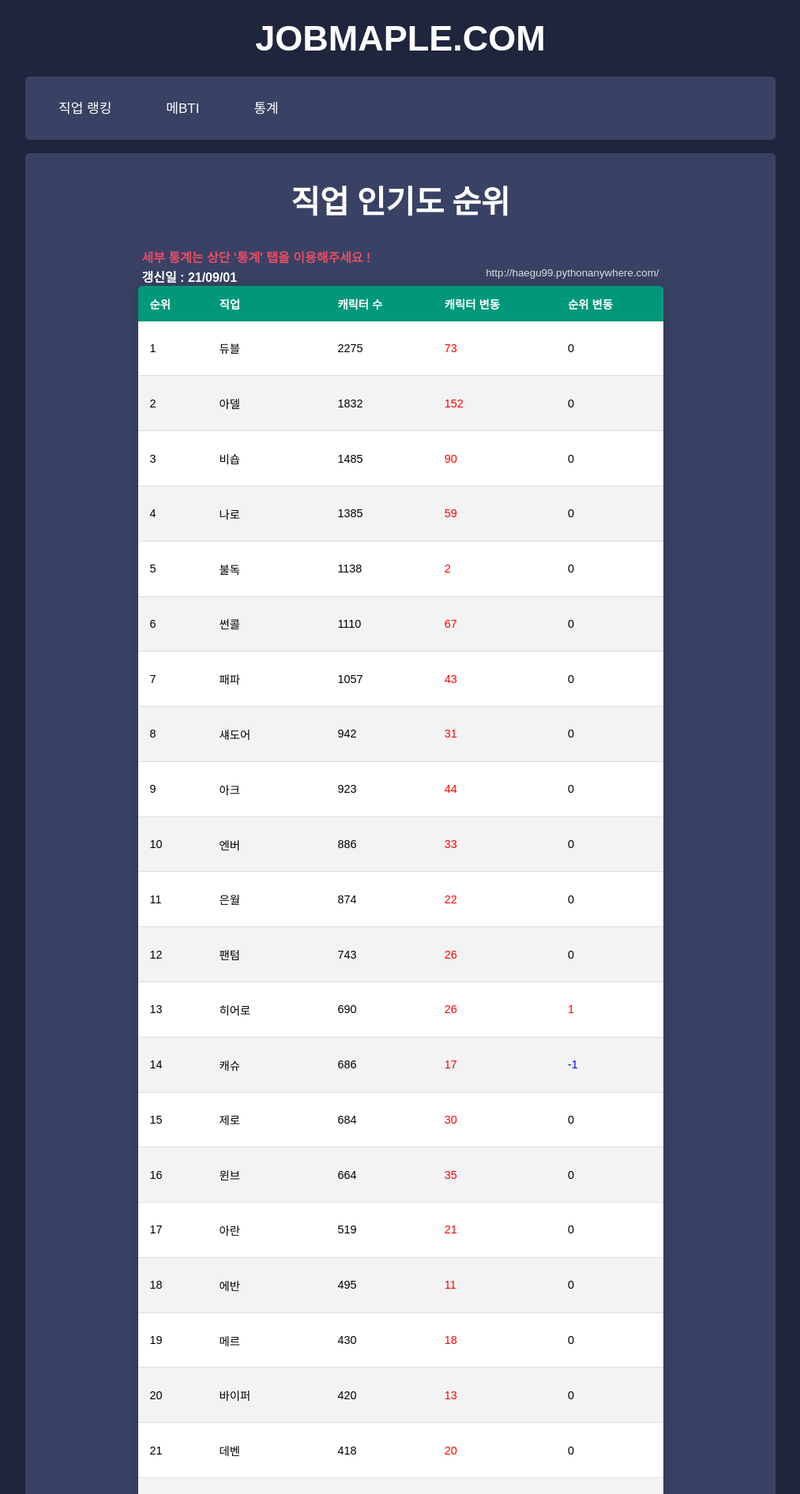
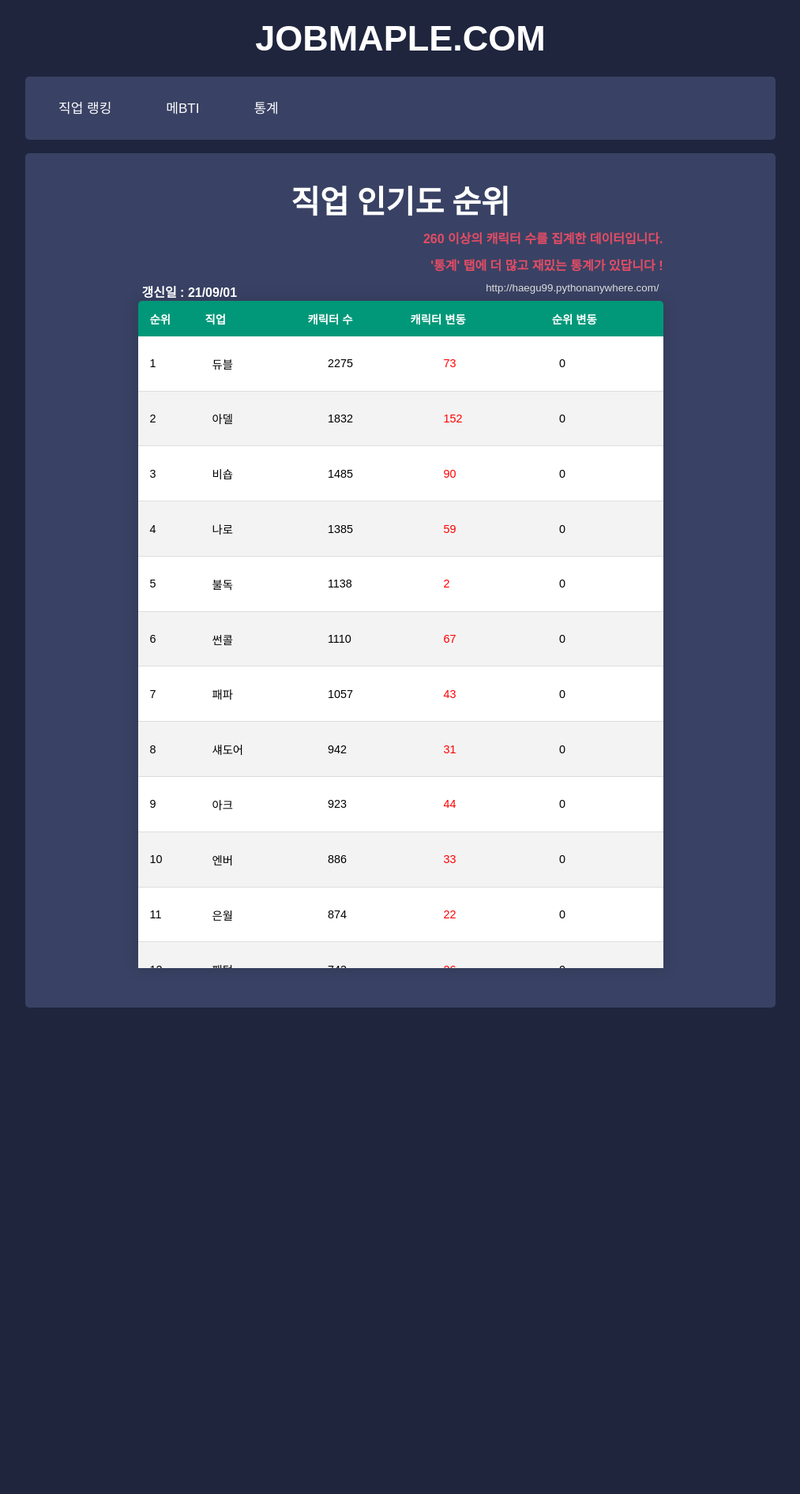
Before and after one commit to koding1/maple_web_ver2, a Flask app: page / in a window 1280 px wide. Shown: the top 1892 px of the page at 79% size, without its empty margins (133-1146 px from the left). After the commit the page ends 1276 px from the top, so only its background shows below. Run offline with Flask 2, Linux system fonts and the light colour scheme; some libraries are stand-ins or nearby versions; some web fonts are replaced.

Commit message:
jobrank page end

```diff
--- a/static/css/jobrank.css
+++ b/static/css/jobrank.css
@@ -155,6 +155,55 @@ h1, h2, a{
     color: #FFFFFF
 }
 /******************** hover set 0906 E********************/
+
+
+/******************** table head fix and body scroll 0910 E********************/
+
+.content-table {
+  width: 100%;
+}
+
+
+.content-table thead {
+  /* display: table;  */
+  width: calc(100% - 17px);
+}
+
+.content-table tbody {
+  display: block;
+  max-height: 800px;
+  overflow-y: scroll;
+}
+
+.content-table th, td {
+  /* width: 33.33%;*/
+  padding: 5px;
+  word-break: break-all;
+}
+
+.content-table tr {
+  display: table;
+  width: 100%;
+  box-sizing: border-box;
+}
+
+.content-table td {
+  /* text-align: center; */
+  /* border-bottom: none;
+  border-left: none; */
+}
+
+.content-table th:nth-of-type(1), .content-table td:nth-of-type(1) { width: 40px; }
+.content-table th:nth-of-type(2), .content-table td:nth-of-type(2) { width: 100px; }
+.content-table th:nth-of-type(3), .content-table td:nth-of-type(3) { width: 100px; }
+.content-table th:nth-of-type(3), .content-table td:nth-of-type(4) { width: 100px; }
+.content-table th:nth-of-type(3), .content-table td:nth-of-type(5) { width: 100px; }
+
+.table_div{
+    padding-bottom: 50px;
+}
+/******************** table head fix and body scroll 0910 E********************/
+
 /* rank 페이지 카카오 광고 */
 
 /* 폰트 가져오기 */
@@ -203,6 +252,7 @@ h1, h2, a{
     text-align: center;
     /* 210904 */
     padding-top: 30px;
+    margin-bottom: 7px;
 }
 .table_div {
     /* 210904 */
@@ -223,6 +273,8 @@ h1, h2, a{
     color : #e64c65;
     /* text-align:right; */
     margin-left: 5px;
+    text-align: right;
+    margin-bottom: 10px;
 }
 
 .rank_source {
--- a/templates/job_rank_0825.html
+++ b/templates/job_rank_0825.html
@@ -103,14 +103,21 @@
             <div class="table_div">
 
                 <div class="table_sub_div">
+
                     <div class="tooltip">
-                        <span class="icon entypo-help scnd-font-color"></span>
-                        <b>세부 통계는 상단 '통계' 탭을 이용해주세요 !</b>
+                        <span class="icon entypo-check scnd-font-color" style="font-size: 20px;"></span>
+                        <b>260 이상의 캐릭터 수를 집계한 데이터입니다.</b>
+                    </div>
+
+                    <div class="tooltip">
+                        <span class="icon entypo-chart-line scnd-font-color" style="font-size: 18px;"></span>
+                        <b>'통계' 탭에 더 많고 재밌는 통계가 있답니다 !</b>
                     </div>
 
                     <b class="redate">갱신일 : 21/09/01</b>
                     <small class="rank_source">http://haegu99.pythonanywhere.com/</small>
                 </div>
+                <div class="content-div">
                     <table class="content-table">
                         <thead>
                             <tr>
@@ -154,5 +161,6 @@
                     </table>
                 </div>
             </div>
+        </div>
     </body>
 </html>
```
Lines whose indentation alone changed are shown as unchanged.
